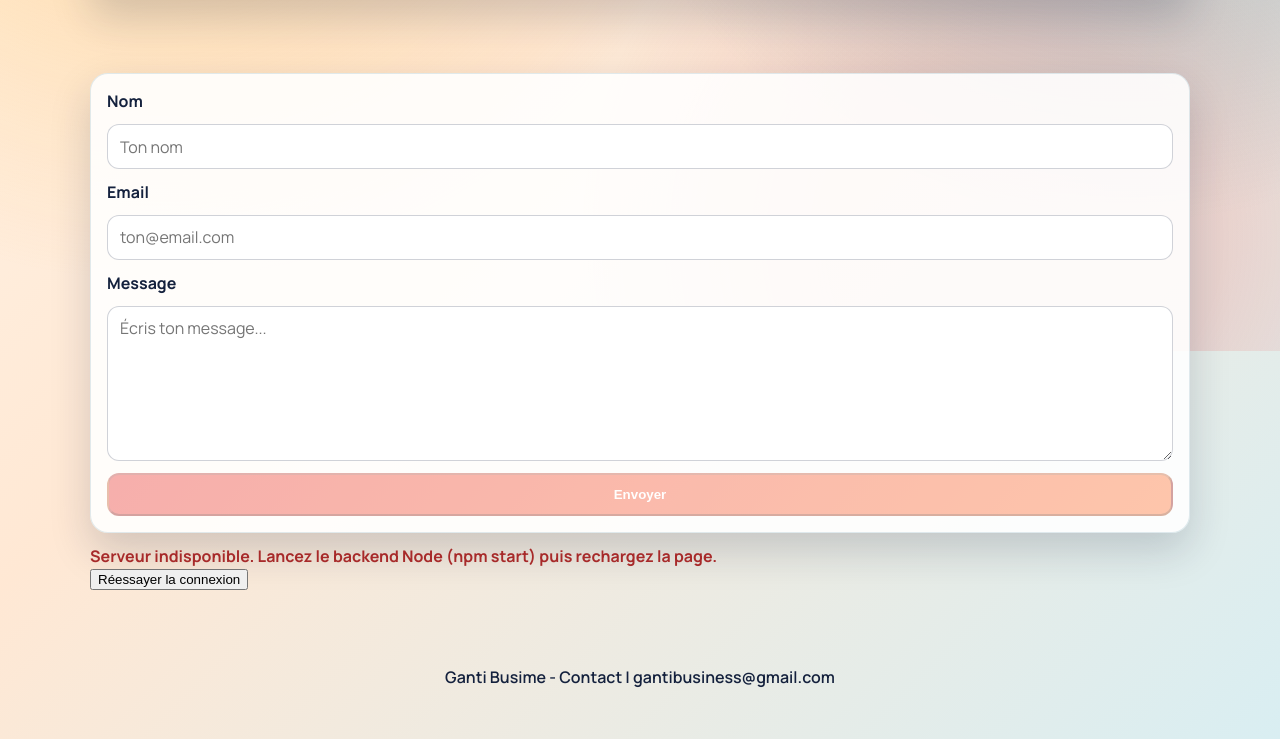
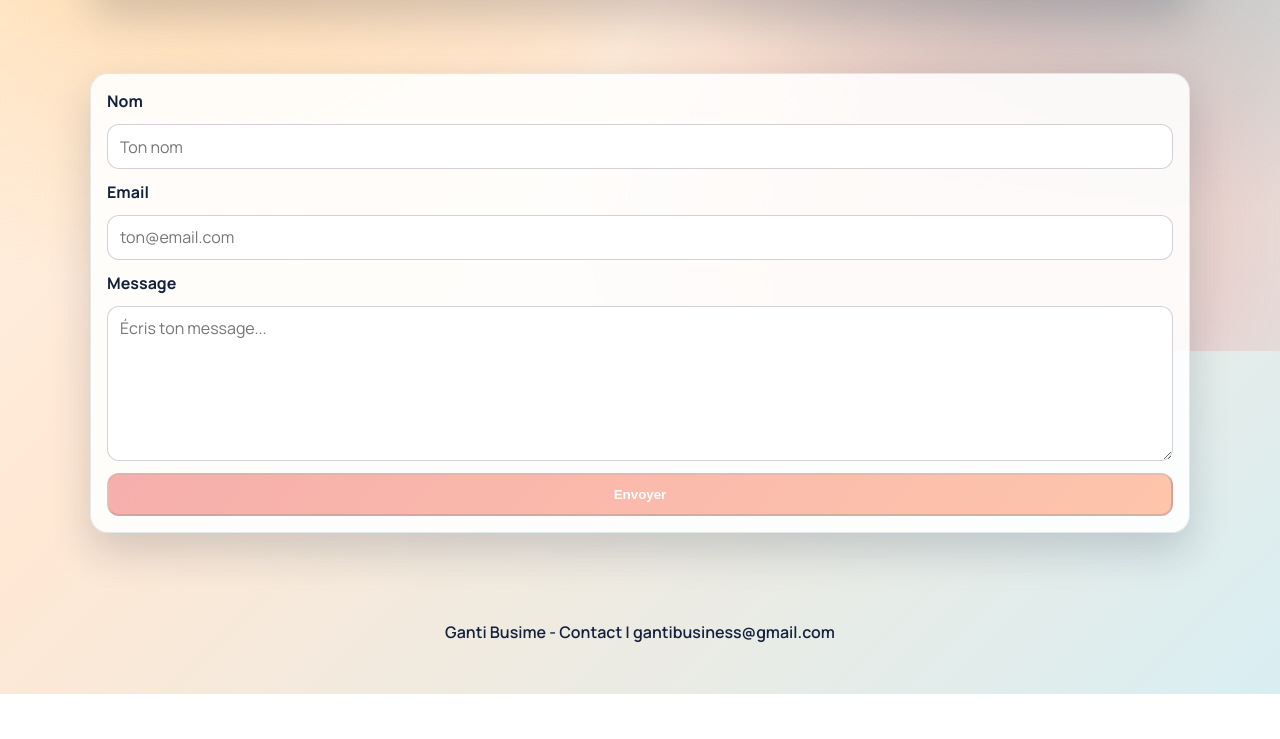
Before and after one commit to wivineebuzigire-beep/site, a website: page contact.html in a window 1280 px wide. Shown: the part 449-1188 px from the top of the page. After the commit the page ends 1143 px from the top, so only its background shows below. Drawn offline with Linux system fonts and the light colour scheme; no server answers.

Commit message:
Update contact.html

```diff
--- a/contact.html
+++ b/contact.html
@@ -55,7 +55,6 @@
         <button class="cta" type="submit">Envoyer</button>
       </form>
       <p class="form-status" id="form-status" aria-live="polite"></p>
-      <button class="retry-btn" id="retry-connection" type="button">Réessayer la connexion</button>
     </section>
   </main>
 
@@ -66,7 +65,6 @@
     const form = document.getElementById('contact-form');
     const status = document.getElementById('form-status');
     const submitButton = form.querySelector('button[type="submit"]');
-    const retryButton = document.getElementById('retry-connection');
     const formStartedAtField = document.getElementById('form-started-at');
 
     function markFormStartTime() {
@@ -77,7 +75,7 @@
 
     async function checkBackendAvailability() {
       status.classList.remove('form-status--ok', 'form-status--error');
-      status.textContent = 'Vérification du serveur...';
+      status.textContent = '';
       submitButton.disabled = true;
 
       try {
@@ -103,18 +101,15 @@
           throw new Error('Le serveur est actif, mais Gmail n\'est pas configuré. Vérifiez le fichier .env.');
         }
 
-        status.textContent = 'Serveur prêt. Vous pouvez envoyer votre message.';
-        status.classList.add('form-status--ok');
+        status.textContent = '';
         submitButton.disabled = false;
       } catch (error) {
-        status.textContent = 'Serveur indisponible. Lancez le backend Node (npm start) puis rechargez la page.';
-        status.classList.add('form-status--error');
+        status.textContent = '';
         submitButton.disabled = true;
       }
     }
 
     checkBackendAvailability();
-    retryButton.addEventListener('click', checkBackendAvailability);
 
     form.addEventListener('submit', async (event) => {
       event.preventDefault();
```
